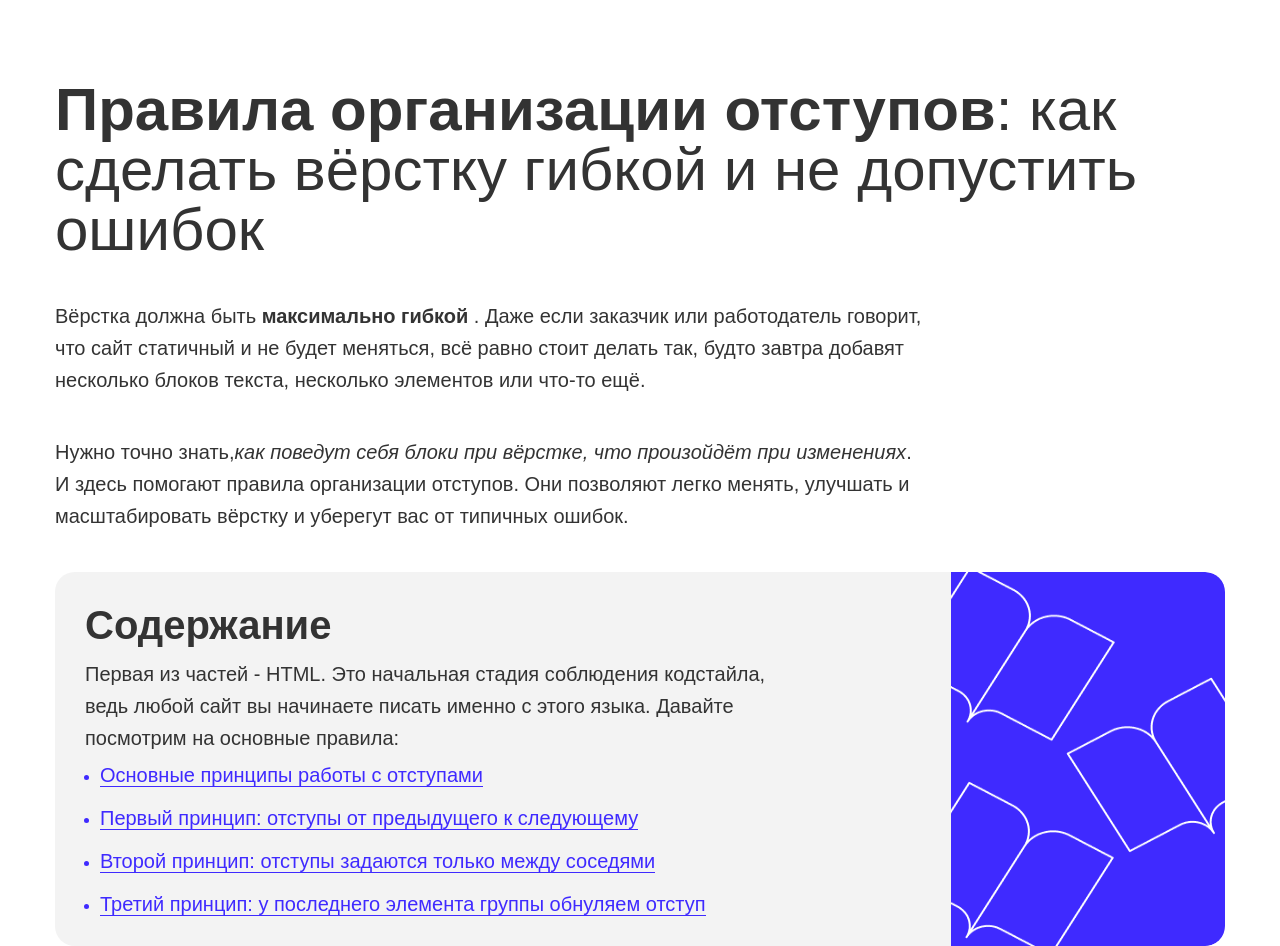
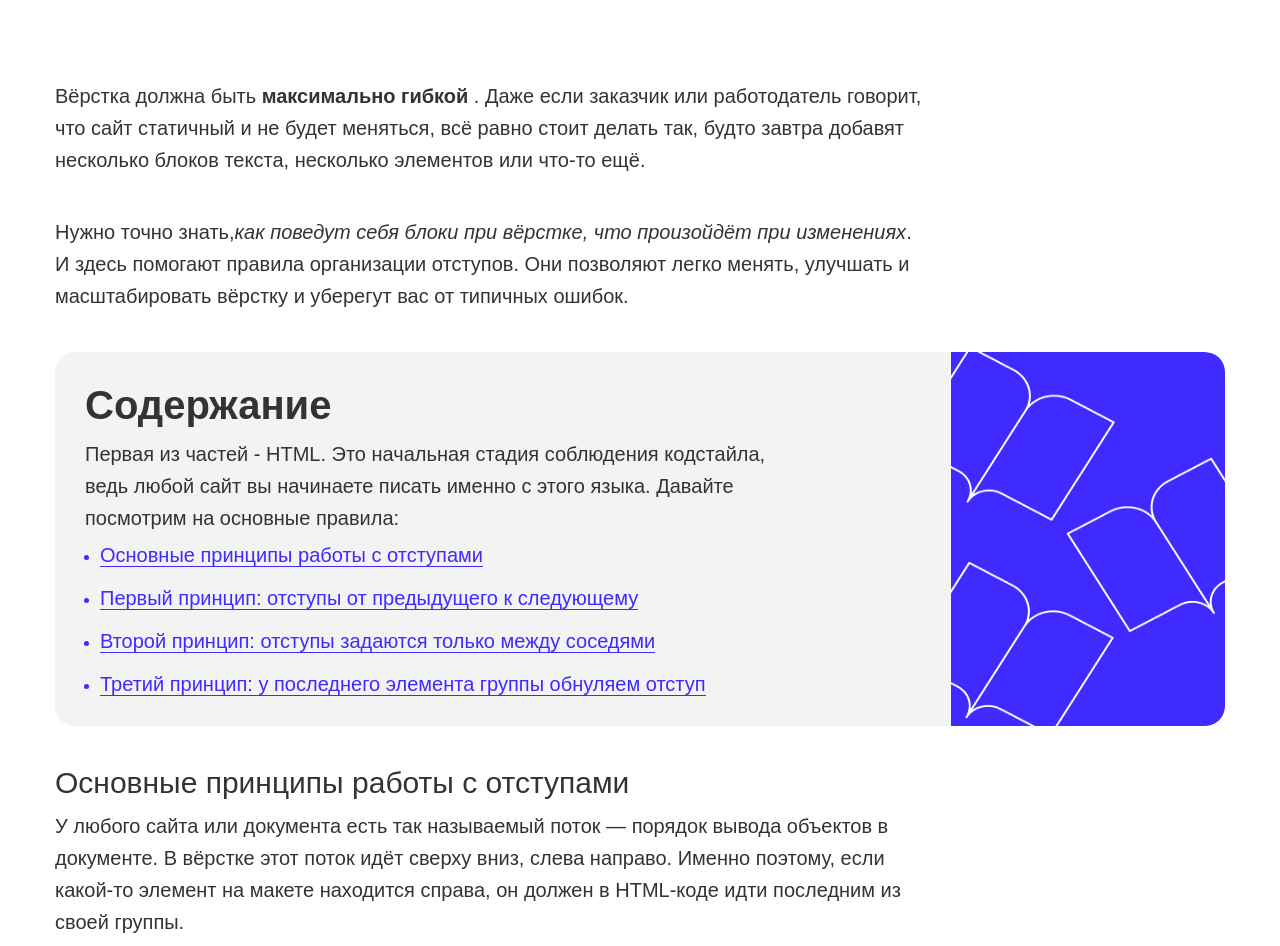
Before and after one commit to Magzhanmaster/skilbox-5, a plain HTML site: page article.html in a window 1280 px wide. Shown: the top 946 px of the page. Drawn offline with Linux system fonts and the light colour scheme.

Commit message:
headers changed in html-files

```diff
--- a/article.html
+++ b/article.html
@@ -11,10 +11,6 @@
 
   <body>
     <div class="container">
-      <h1 class="main-title">
-        <b>Правила организации отступов</b>: как сделать вёрстку гибкой и не
-        допустить ошибок
-      </h1>
       <p class="text">
         Вёрстка должна быть <strong>максимально гибкой</strong> . Даже если
         заказчик или работодатель говорит, что сайт статичный и не будет
```
Also changed, not shown: index.html (+0 -1 lines).
